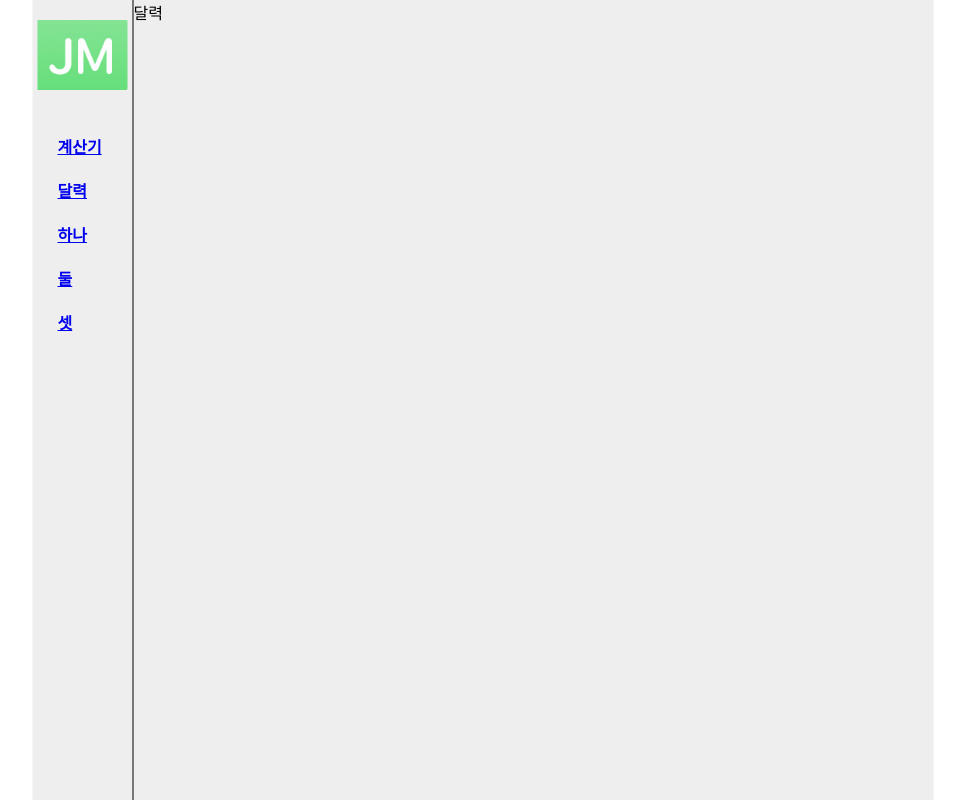
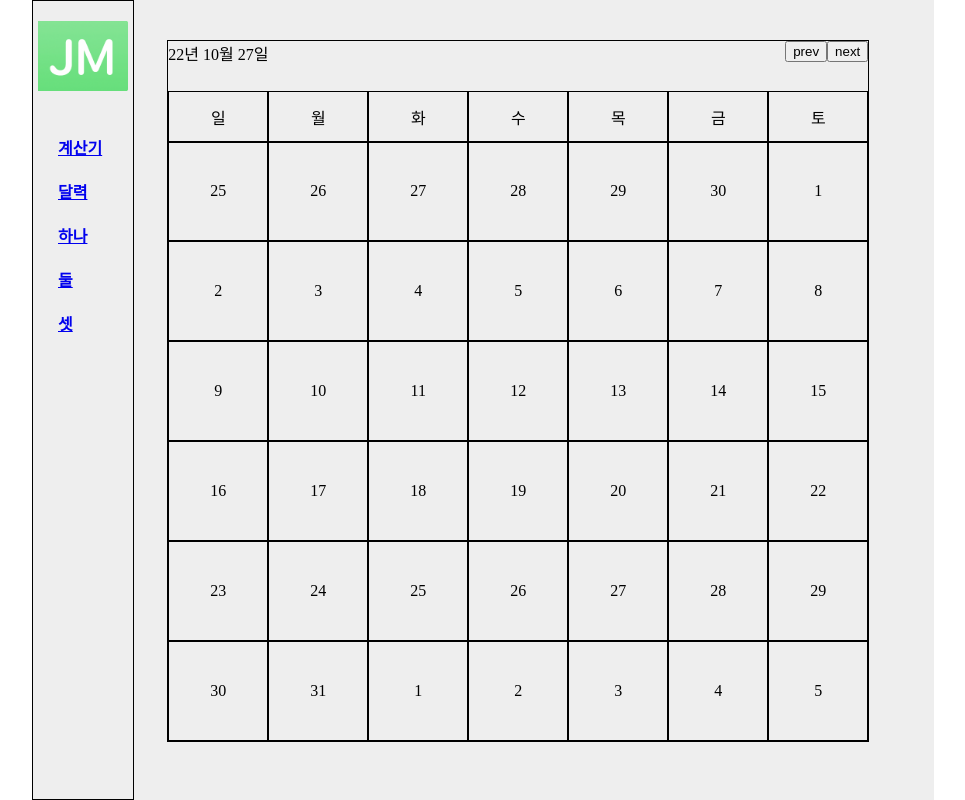
Before and after one commit to jm4293/Jm-project-1, a React (Create React App) app: page /calendar in a window 1280 px wide. Shown: the whole page, without its empty margins (157-1122 px from the left). Built offline with nearby package versions, Linux system fonts and the light colour scheme.

Commit message:
calendar

```diff
--- a/package.json
+++ b/package.json
@@ -9,6 +9,7 @@
     "axios": "^1.1.3",
     "body-parser": "^1.20.1",
     "cors": "^2.8.5",
+    "date-fns": "^2.29.3",
     "express": "^4.18.2",
     "mysql": "^2.18.1",
     "nodemon": "^2.0.20",
--- a/src/App.js
+++ b/src/App.js
@@ -42,9 +42,3 @@ function App() {
 }
 
 export default App;
-
-// test11111
-// test22222
-
-// branch test01
-// branch test00000000
--- a/src/component/component_Calculator.jsx
+++ b/src/component/component_Calculator.jsx
@@ -1,21 +1,32 @@
 import React, { useState } from "react";
 import styled from "styled-components";
+
+const FrameDiv = styled.div`
+    width: 600px;
+    height: 600px;
+    position: absolute;
+    left: 23%;
+    top: 10%;
+    border: 1px solid black;
+`;
 
 const NumButton = styled.button`
     background-color: #f2f3f5;
     border: none;
     font-size: 18px;
     border-radius: 35px;
-    margin: 3px 3px;
-`
+    margin: 3px;
+    padding: 10px
+`;
 
 const CalButton = styled.button`
     background-color: #4b89dc;
     border: none;
     font-size: 18px;
     border-radius: 35px;
-    margin: 3px 3px;
-`
+    margin: 3px;
+    padding: 10px
+`;
 
 function Calculator() {
     const [numbers, setNumbers] = useState('');
@@ -66,16 +77,17 @@ function Calculator() {
 
     return (
         <>
-            <div style={{ width: 'auto', height: 'auto', position: 'absolute', left: '45%', top: '30%', border: '1px solid black' }}>
-                {/* 화면 */}
-                <div style={{ display: 'flex', justifyContent: 'center', marginTop: '20px' }}>
-                    <div style={{ width: "150px", height: "22px", border: '1px solid black', display: 'flex', justifyContent: 'center' }}>
+            <FrameDiv>
+
+                {/*화면*/}
+                <div style={{ display: 'flex', justifyContent: 'center', marginTop: '40px' }}>
+                    <div style={{ width: "90%", height: "80px", border: '1px solid black', display: 'flex', justifyContent: 'center', alignItems: "center", fontSize: '25px' }}>
                         {numbers}
                     </div>
                 </div>
 
                 {/* 버튼 */}
-                <div style={{ display: 'grid', gridTemplateColumns: 'repeat(4, 1fr)', margin: '25px 5px' }}>
+                <div style={{ display: 'grid', gridTemplateColumns: 'repeat(4, 1fr)', margin: '150px 5px' }}>
                     <NumButton onClick=''>()</NumButton>
                     <NumButton onClick={inputCalculate}>%</NumButton>
                     <NumButton onClick={() => setNumbers('')}>C</NumButton>
@@ -97,7 +109,7 @@ function Calculator() {
                     <NumButton onClick={inputPointCheck}>.</NumButton>
                     <CalButton onClick={() => inputCalculate('=')}>=</CalButton>
                 </div>
-            </div>
+            </FrameDiv>
         </>
     )
 }
--- a/src/component/component_Calendar.jsx
+++ b/src/component/component_Calendar.jsx
@@ -1,64 +1,134 @@
-import React from "react";
+import React, { useState, useEffect } from "react";
 import styled from "styled-components";
+import { format, addMonths, subMonths, getMonth } from "date-fns";
 
 const FrameDiv = styled.div`
-    width: 100%;
-    height: 100%;
-    display: flex;
-    justify-content: center;
-    // margin-left: auto;
-    // margin-right: auto;
-    // border: 1px solid black;
+    max-width: 700px;
+    height: 700px;
+    border: 1px solid black;
+    position: absolute;
+    left: 15%;
+    top: 5%
 `;
 
 const HeaderDiv = styled.div`
-    height: 40px;
-    border: 2px solid green;
-
-
+    width: 700px;
+    height: 50px;
+    // display: flex;
+    // border-top: 1px solid black;
+    // border-left: 1px solid black;
+    // border-right: 1px solid black;
+    // border: 1px solid red;
+    // border-bottom: none;
 `;
 
 const MonthDiv = styled.div`
+    width: 700px;
+    height: 50px;
     display: flex;
     // justify-content: center;
-    // border 1px solid red;
+    // border 1px solid blue;
     // width: 10%;
 `;
 
 const MonthListDiv = styled.div`
     border: 1px solid black;
-    padding: 40px;
-    // display: flex;
+    width: 100px;
+    height: 100%;
+    display: flex;
+    justify-content: center;
+    align-items: center;
+`;
+
+const DayDiv = styled.div`
+    // border: 1px solid green;
+    width: 100%;
+    height: 600px;
+    display: flex;
+    flex-wrap: wrap;
     // justify-content: center;
 `;
 
+const DayListDiv = styled.div`
+    border: 1px solid black;
+    width: 98px;
+    display: flex;
+    justify-content: center;
+    align-items: center;
+`;
+
 function Calendar() {
-    const day = [];
-    const days = new Date();
+    const monthColumn = ['일', '월', '화', '수', '목', '금', '토'];
 
-    console.log(days)
+    const [current, setCurrent] = useState(new Date())
 
+    function prevButton() {
+        setCurrent(subMonths(current, 1));
+    }
 
-    const month = ['일', '월', '화', '수', '목', '금', '토'];
-    const monthList = month.map((e) => (<MonthListDiv>{e}</MonthListDiv>))
+    function nextButton() {
+        setCurrent(addMonths(current, 1));
+    }
+
+    const HeadrCell = () => {
+        return <div style={{ display: 'flex' }}>
+            <div style={{width: '40%', height: '100%'}}>
+                <div className="TodayMonth" style={{ width: '100%', height: '100%' }}>
+                    {format(current, 'yy년 MM월 dd일')}
+                </div>
+            </div>
+            <div style={{width: '60%'}}>
+                <div className="Button" style={{ width: '100%', heighte: '100%', display: 'flex', justifyContent: 'right' }}>
+                    <div className="PrevButton">
+                        <button onClick={prevButton}>prev</button>
+                    </div>
+                    <div className="NextButton">
+                        <button onClick={nextButton}>next</button>
+                    </div>
+                </div>
+            </div>
+        </div>
+    }
+
+    const MonthCell = () => {
+        return monthColumn.map((element, index) => (<MonthListDiv key={index}>{element}</MonthListDiv>))
+    }
+
+    const DayCell = () => {
+        const prevMonth = new Date(current.getFullYear(), current.getMonth(), 0);
+        const nowMonth = new Date(current.getFullYear(), current.getMonth() + 1, 0);
+        const days_temp = [];
+        const days = [];
+
+        for (let i = 0; i <= prevMonth.getDay(); i++) {
+            days_temp.unshift(prevMonth.getDate() - i);
+        }
+        for (let i = 1; i <= nowMonth.getDate(); i++) {
+            days_temp.push(i);
+        }
+        for (let i = 1; i <= 7 - (nowMonth.getDay() + 1); i++) {
+            days_temp.push(i);
+        }
+
+        days_temp.map((element, index) => {
+            days.push(<DayListDiv key={index}>{element}</DayListDiv>)
+        })
+
+        return days;
+    }
 
     return (
         <FrameDiv>
-            <div style={{ displays: 'flex' }}>
+            <div>
                 <HeaderDiv>
-                    <div className="TodayMonth">
-
-                    </div>
-                    <div className="Button">
-                        <div className="PrevButton">
-
-                        </div>
-                        <div className="NextButton">
-
-                        </div>
-                    </div>
+                    <HeadrCell />
                 </HeaderDiv>
-                <MonthDiv>{monthList}</MonthDiv>
+                <MonthDiv>
+                    <MonthCell />
+                </MonthDiv>
+                <DayDiv>
+                    <DayCell />
+                </DayDiv>
             </div>
         </FrameDiv>
     )
--- a/src/component/component_Navbar.jsx
+++ b/src/component/component_Navbar.jsx
@@ -3,7 +3,8 @@ import styled from "styled-components";
 import {Link} from "react-router-dom";
 
 const NavbarDiv = styled.div`
-    border-right: 1px solid black;
+    // border-right: 1px solid black;
+    border: 1px solid black;
 `;
 
 const Ul = styled.ul`
--- a/src/page/page_Calendar.jsx
+++ b/src/page/page_Calendar.jsx
@@ -1,17 +1,18 @@
 import React from "react";
 import styled from "styled-components";
+import Calendar from "../component/component_Calendar";
 
 const CalendarDiv = styled.div`
     width: 800px;
     height: 800px;
 `
 
-function Calendar() {
+function calendar() {
     return (
         <CalendarDiv>
-            달력
+            <Calendar/>
         </CalendarDiv>
     )
 }
 
-export default Calendar;
+export default calendar;
--- a/src/page/page_Home.jsx
+++ b/src/page/page_Home.jsx
@@ -9,7 +9,7 @@ const HomeDiv = styled.div`
     height: 800px;
     display: flex;
     flex-wrap: wrap;
-    border: 1px solid red;
+    // border: 1px solid red;
 `;
 
 const WeatherDiv = styled.div`
@@ -28,8 +28,8 @@ const LoginDiv = styled.div`
     display: flex;
     justify-content: center;
     align-items: center;
-    transform: translateY( -20% );
-    // border: 1px solid green;
+    // transform: translateY( -20% );
+    border: 1px solid red;
 `;
 
 function home() {
```
Also changed, not shown: src/component/component-Calendar.jsx (deleted, +0 -9 lines), 2 other files (tests, documents, lock files or other folders).
